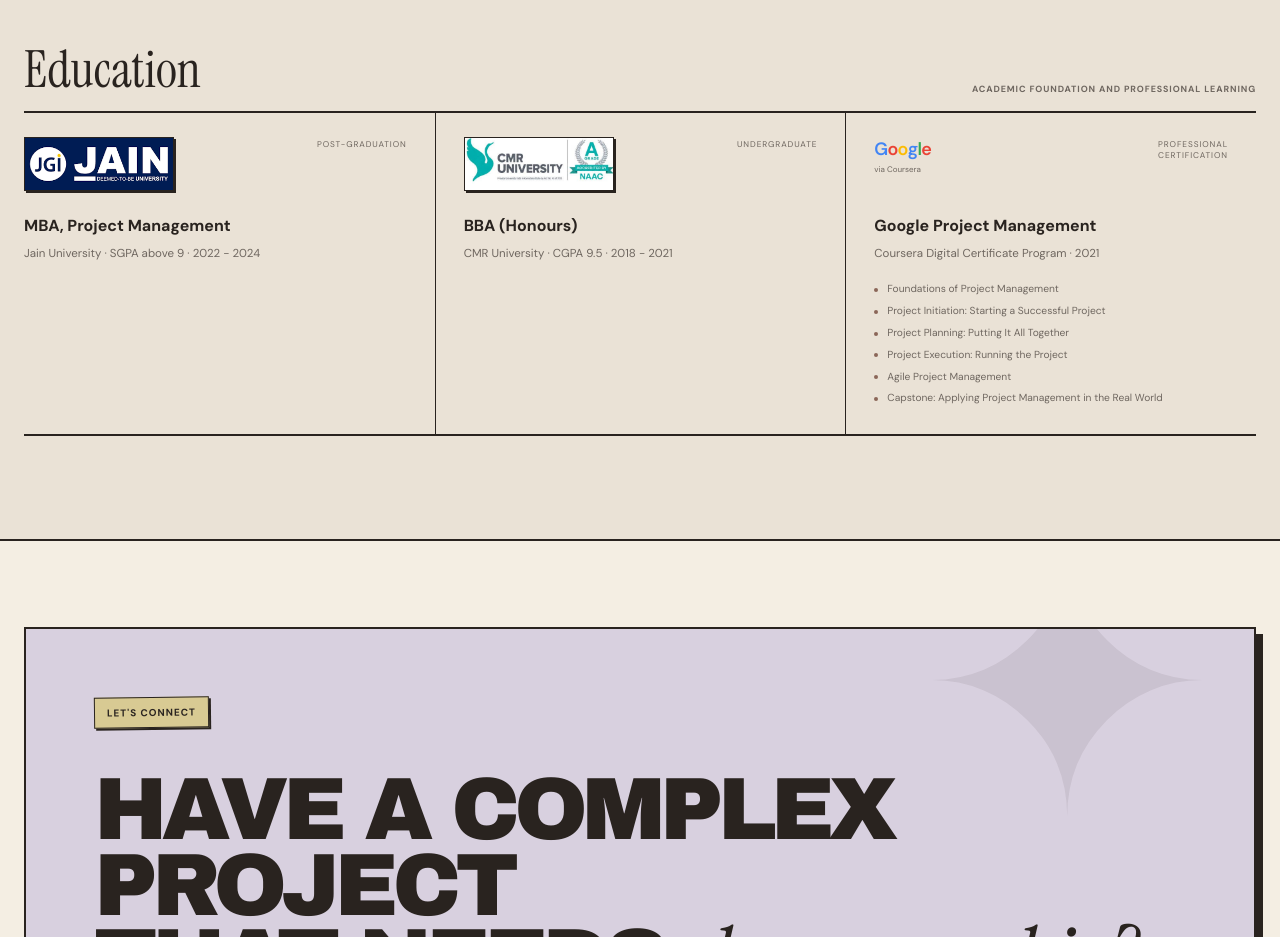
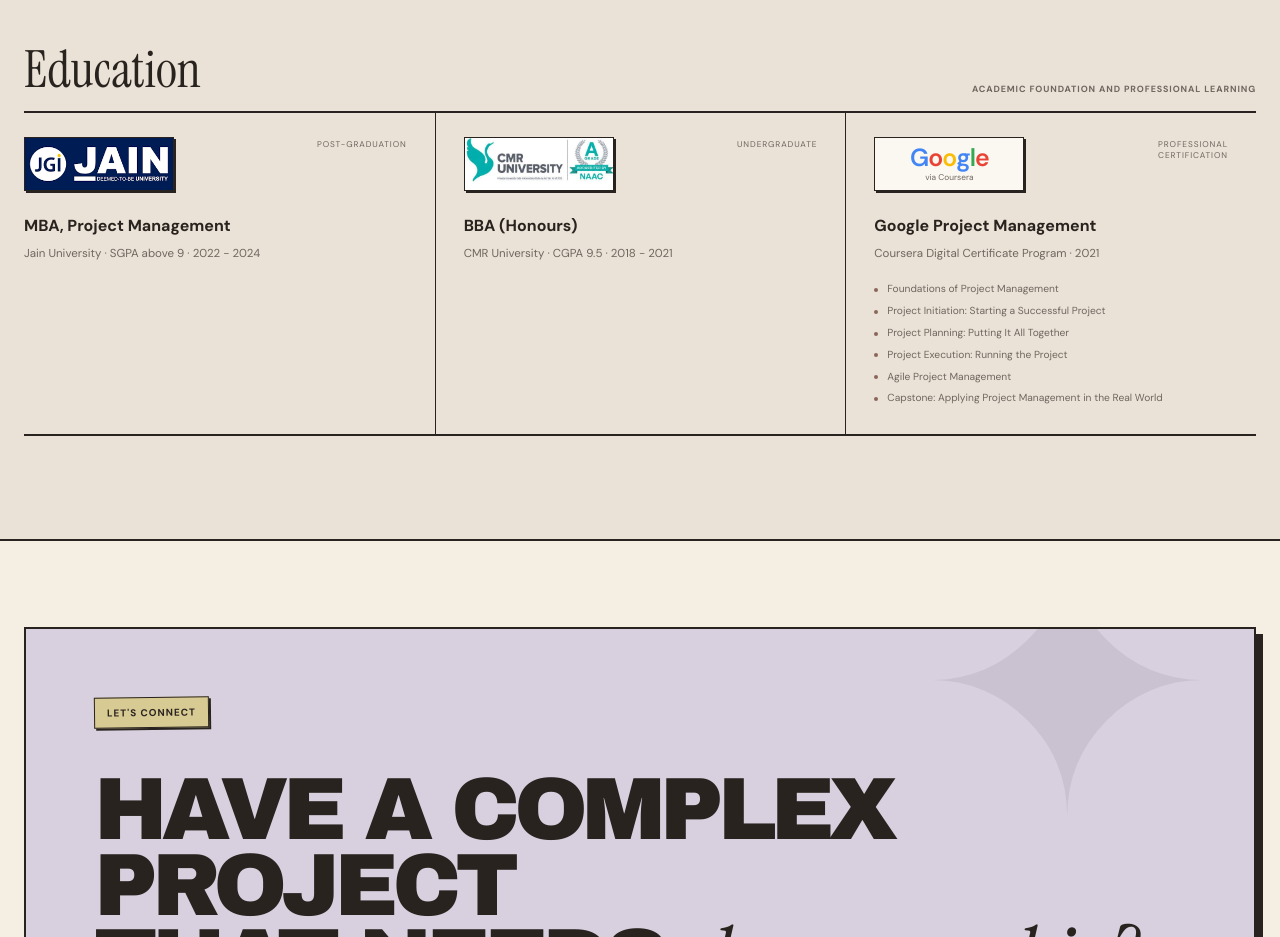
Before and after one commit to TaskeenMeher/taskeen-meher-portfolio, a React (Vite) app: page / in a window 1280 px wide. Shown: the part 8680-9617 px from the top of the page. Built offline with nearby package versions, Linux system fonts and the light colour scheme.

Commit message:
Normalize education logo sizing

```diff
--- a/src/styles.css
+++ b/src/styles.css
@@ -241,14 +241,14 @@
 .education > article + article { padding-left: 28px; border-left: 1px solid var(--line); }
 .education-card-top { min-height: 54px; display: flex; align-items: flex-start; justify-content: space-between; gap: 18px; margin-bottom: 24px; }
 .education-kicker { max-width: 132px; margin: 2px 0 0; color: var(--muted); text-align: right; text-transform: uppercase; letter-spacing: .11em; font-size: .52rem; line-height: 1.35; }
-.education-logo { position: relative; flex: 0 0 auto; width: 150px; height: 54px; overflow: hidden; border: 1.5px solid var(--line); background: var(--white); box-shadow: 2px 2px 0 var(--ink); }
+.education-logo, .education-google-lockup { position: relative; flex: 0 0 auto; width: 150px; height: 54px; overflow: hidden; border: 1.5px solid var(--line); background: var(--white); box-shadow: 2px 2px 0 var(--ink); }
 .education-logo img { width: 100%; height: 100%; object-fit: cover; object-position: center; }
 .education-logo-jain { background: #061f54; }
 .education-logo-jain img { transform: scale(1.55); }
 .education-logo-cmr img { transform: scale(1.08); }
-.education-google-lockup { display: grid; gap: 3px; }
-.education-google-lockup small { color: var(--muted); font-size: .5rem; }
-.google-wordmark { display: inline-flex; font-size: 1.12rem; font-weight: 600; letter-spacing: -.04em; }
+.education-google-lockup { display: grid; place-content: center; justify-items: center; gap: 3px; }
+.education-google-lockup small { color: var(--muted); font-size: .52rem; line-height: 1; }
+.google-wordmark { display: inline-flex; font-size: 1.55rem; font-weight: 600; letter-spacing: -.04em; line-height: 1; }
 .google-wordmark i { font-style: normal; }
 .google-wordmark i:nth-child(1), .google-wordmark i:nth-child(4) { color: #4285f4; }
 .google-wordmark i:nth-child(2), .google-wordmark i:nth-child(6) { color: #ea4335; }
@@ -358,7 +358,7 @@
   .education { grid-template-columns: 1fr; }
   .education > article, .education > article + article { padding: 24px 0; border-left: 0; border-bottom: 1px solid var(--line); }
   .education > article:last-child { border-bottom: 0; }
-  .education-logo { width: 142px; height: 52px; }
+  .education-logo, .education-google-lockup { width: 142px; height: 52px; }
   .contact { width: calc(100% - 28px); padding: 38px 24px; }
   .contact-kicker { margin-bottom: 44px; }
   .contact-bottom { display: grid; gap: 34px; margin-top: 42px; }
```
